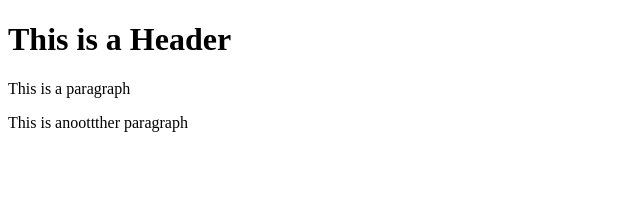
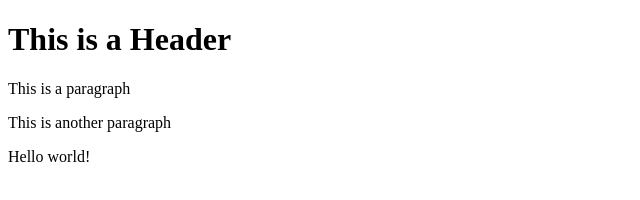
Before and after one commit to Teslife/git-dash, a website: page index.html in a window 1280 px wide. Shown: the whole page, without its empty margins (0-640 px from the left). Drawn offline with Linux system fonts and the light colour scheme.

Commit message:
Using NPM

```diff
--- a/index.html
+++ b/index.html
@@ -3,6 +3,7 @@
     <body>
         <h1>This is a Header</h1>
         <p>This is a paragraph</p>
-        <p>This is anoottther paragraph</p>
+        <p>This is another paragraph</p>
+        <p>Hello world!</p>
     </body>
 </html>
```
Also changed, not shown: package.json (added, +24 -0 lines), 2 other files.
